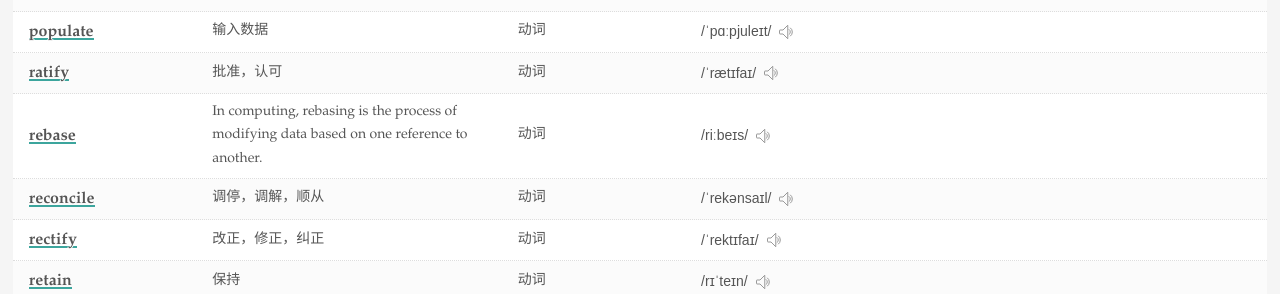
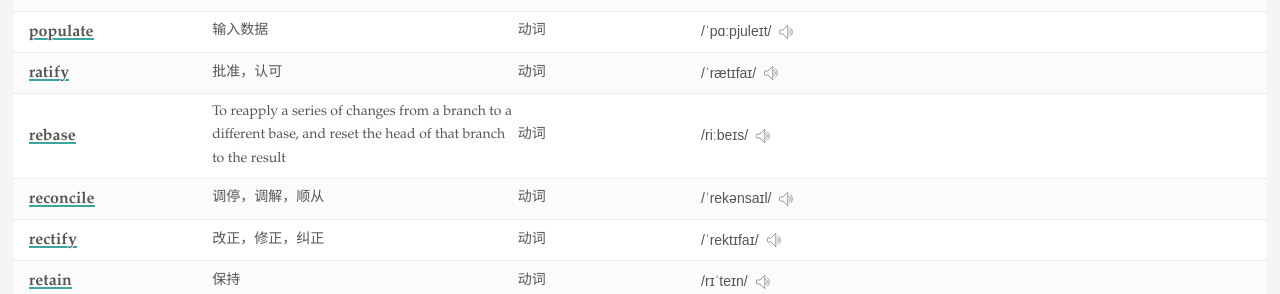
Before and after one commit to tianheg/English, a Jekyll site: the page built from index.html, in a window 1280 px wide and 900 px high, scrolled down 4677 px. Shown: the part 155-449 px from the top of the window. Built offline with Jekyll 4.4.1, drawn with Linux system fonts in a browser that asks for light colours.

Commit message:
Update rebase

```diff
--- a/_posts/2020-01-01-rebase.md
+++ b/_posts/2020-01-01-rebase.md
@@ -1,6 +1,6 @@
 ---
 word: rebase
-meaning: In computing, rebasing is the process of modifying data based on one reference to another.
+meaning: To reapply a series of changes from a branch to a different base, and reset the head of that branch to the result
 correct: /riːbeɪs/
 note:
 category: 动词
```
